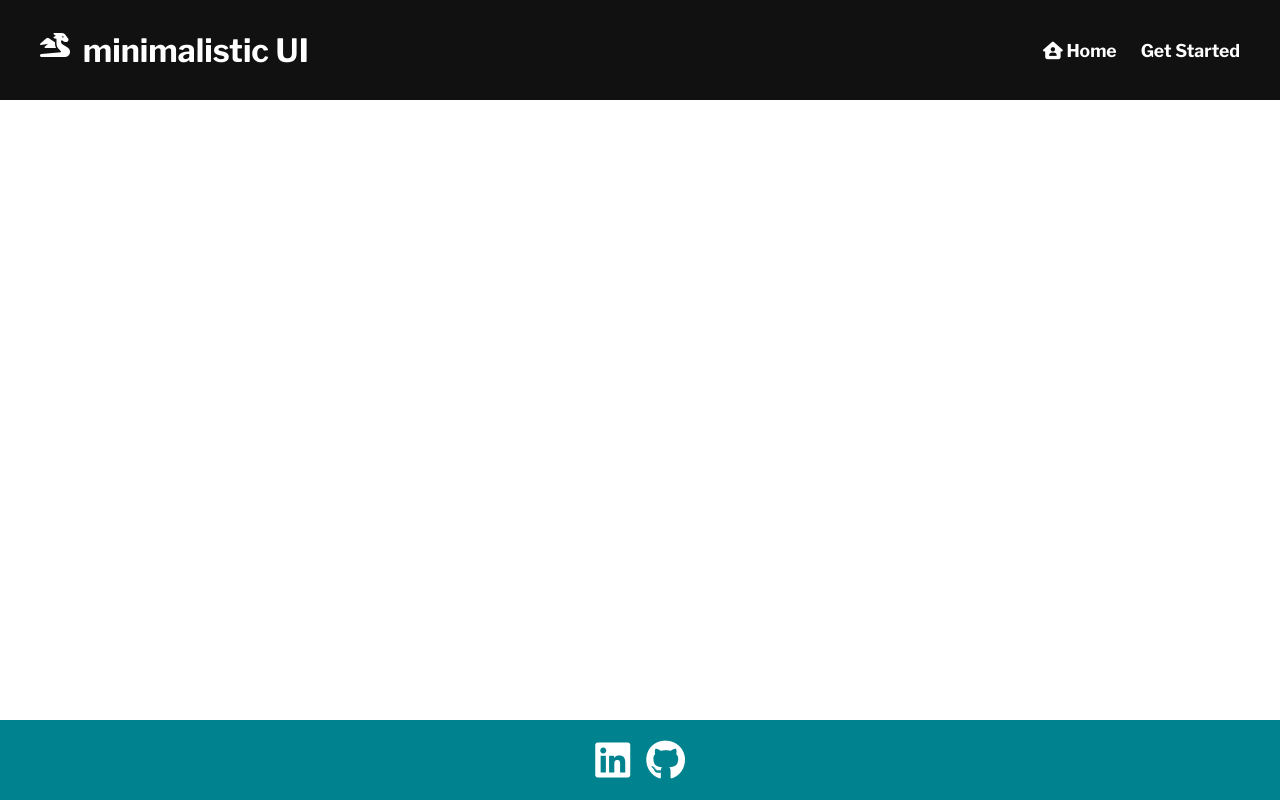
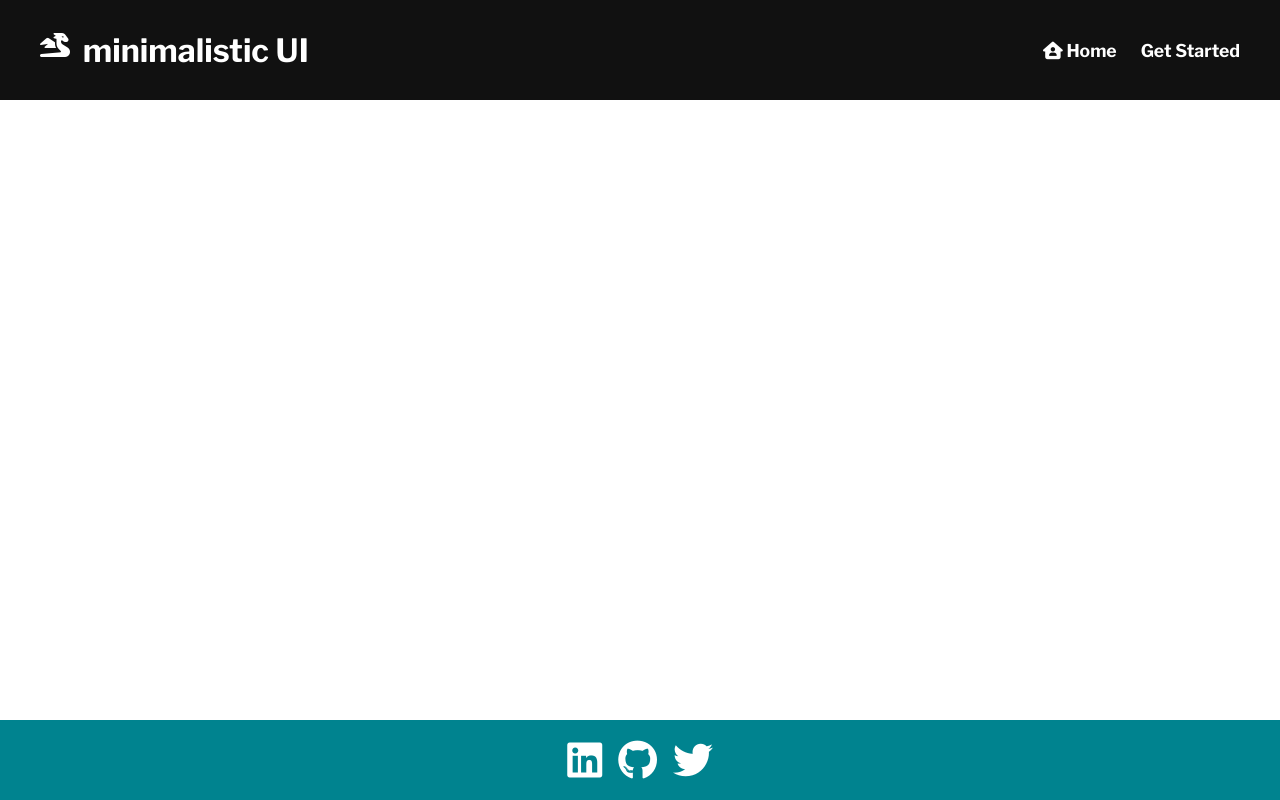
Before and after one commit to bishwajitP27/minimalistic-ui-component-library, a plain HTML site: page components/index.html in a window 1280 px wide. Drawn offline with nearby package versions, Linux system fonts and the light colour scheme.

Commit message:
Footer updated

```diff
--- a/components/index.html
+++ b/components/index.html
@@ -42,6 +42,11 @@
                     <i class="fa-brands fa-github"></i>
                 </a>
             </li>
+            <li class="main-footer--item">
+                <a href="https://twitter.com/Vishy6421" target="_blank">
+                    <i class="fa-brands fa-twitter"></i>
+                </a>
+            </li>
         </ul>
     </footer>
 </body>
```
Also changed, not shown: index.html (+5 -0 lines).
